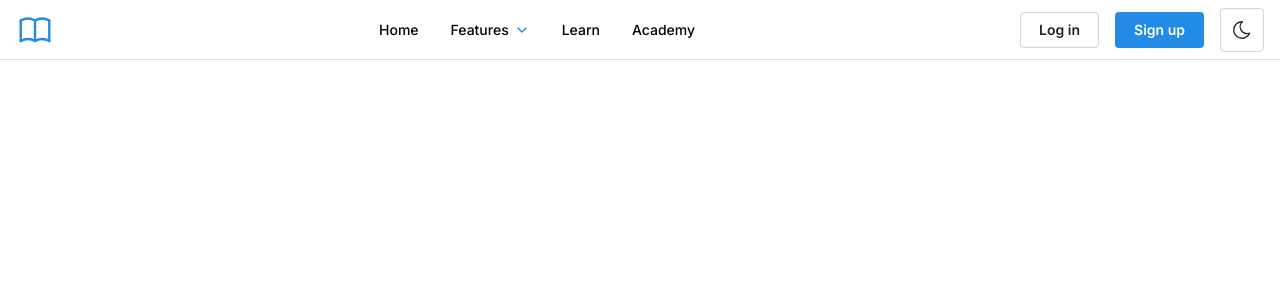
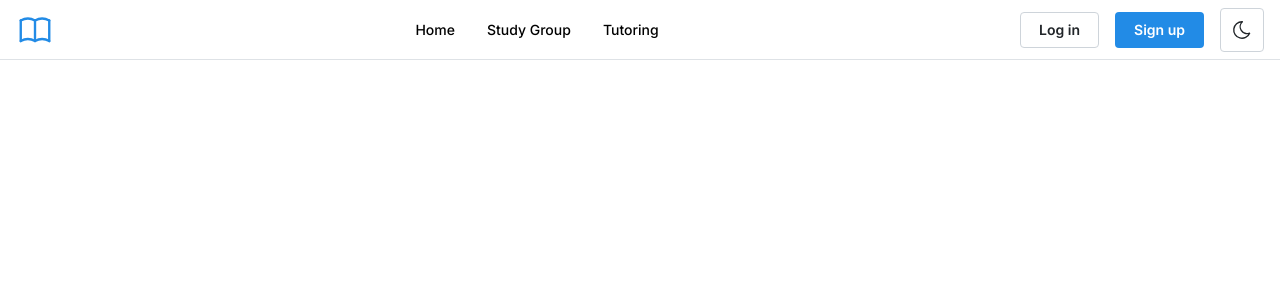
Before and after one commit to t2minht/studor, a Next.js app: page /studor/newstudygroupposting in a window 1280 px wide. Shown: the top 300 px of the page. Built offline with nearby package versions, Linux system fonts and the light colour scheme.

Commit message:
Fixed navbar to only have needed pages

```diff
--- a/app/ui/navbar.jsx
+++ b/app/ui/navbar.jsx
@@ -21,72 +21,16 @@ import {
 } from '@mantine/core';
 import { useDisclosure } from '@mantine/hooks';
 import {
-  IconNotification,
-  IconCode,
   IconBook,
-  IconChartPie3,
-  IconFingerprint,
-  IconCoin,
   IconChevronDown
 } from '@tabler/icons-react';
 import classes from './navbar.module.css';
 import LightOrDarkMode from './lightordarkmode';
 
-const mockdata = [
-  {
-    icon: IconCode,
-    title: 'Open source',
-    description: 'This Pokémon’s cry is very loud and distracting',
-  },
-  {
-    icon: IconCoin,
-    title: 'Free for everyone',
-    description: 'The fluid of Smeargle’s tail secretions changes',
-  },
-  {
-    icon: IconBook,
-    title: 'Documentation',
-    description: 'Yanma is capable of seeing 360 degrees without',
-  },
-  {
-    icon: IconFingerprint,
-    title: 'Security',
-    description: 'The shell’s rounded shape and the grooves on its.',
-  },
-  {
-    icon: IconChartPie3,
-    title: 'Analytics',
-    description: 'This Pokémon uses its flying ability to quickly chase',
-  },
-  {
-    icon: IconNotification,
-    title: 'Notifications',
-    description: 'Combusken battles with the intensely hot flames it spews',
-  },
-];
-
 export default function Navbar() {
   const [drawerOpened, { toggle: toggleDrawer, close: closeDrawer }] = useDisclosure(false);
   const [linksOpened, { toggle: toggleLinks }] = useDisclosure(false);
   const theme = useMantineTheme();
-
-  const links = mockdata.map((item) => (
-    <UnstyledButton className={classes.subLink} key={item.title}>
-      <Group wrap="nowrap" align="flex-start">
-        <ThemeIcon size={34} variant="default" radius="md">
-          <item.icon style={{ width: rem(22), height: rem(22) }} color={theme.colors.blue[6]} />
-        </ThemeIcon>
-        <div>
-          <Text size="sm" fw={500}>
-            {item.title}
-          </Text>
-          <Text size="xs" c="dimmed">
-            {item.description}
-          </Text>
-        </div>
-      </Group>
-    </UnstyledButton>
-  ));
 
   return (
     <Box pb={120}>
@@ -99,58 +43,14 @@ export default function Navbar() {
         />
 
           <Group h="100%" gap={0} visibleFrom="sm">
-            <a href="#" className={classes.link}>
+            <a href="/studor" className={classes.link}>
               Home
             </a>
-            <HoverCard width={600} position="bottom" radius="md" shadow="md" withinPortal>
-              <HoverCard.Target>
-                <a href="#" className={classes.link}>
-                  <Center inline>
-                    <Box component="span" mr={5}>
-                      Features
-                    </Box>
-                    <IconChevronDown
-                      style={{ width: rem(16), height: rem(16) }}
-                      color={theme.colors.blue[6]}
-                    />
-                  </Center>
-                </a>
-              </HoverCard.Target>
-
-              <HoverCard.Dropdown style={{ overflow: 'hidden' }}>
-                <Group justify="space-between" px="md">
-                  <Text fw={500}>Features</Text>
-                  <Anchor href="#" fz="xs">
-                    View all
-                  </Anchor>
-                </Group>
-
-                <Divider my="sm" />
-
-                <SimpleGrid cols={2} spacing={0}>
-                  {links}
-                </SimpleGrid>
-
-                <div className={classes.dropdownFooter}>
-                  <Group justify="space-between">
-                    <div>
-                      <Text fw={500} fz="sm">
-                        Get started
-                      </Text>
-                      <Text size="xs" c="dimmed">
-                        Their food sources have decreased, and their numbers
-                      </Text>
-                    </div>
-                    <Button variant="default">Get started</Button>
-                  </Group>
-                </div>
-              </HoverCard.Dropdown>
-            </HoverCard>
-            <a href="#" className={classes.link}>
-              Learn
+            <a href="/studor/studygroup" className={classes.link}>
+              Study Group
             </a>
-            <a href="#" className={classes.link}>
-              Academy
+            <a href="/studor/tutoring" className={classes.link}>
+              Tutoring
             </a>
           </Group>
 
@@ -179,23 +79,11 @@ export default function Navbar() {
           <a href="#" className={classes.link}>
             Home
           </a>
-          <UnstyledButton className={classes.link} onClick={toggleLinks}>
-            <Center inline>
-              <Box component="span" mr={5}>
-                Features
-              </Box>
-              <IconChevronDown
-                style={{ width: rem(16), height: rem(16) }}
-                color={theme.colors.blue[6]}
-              />
-            </Center>
-          </UnstyledButton>
-          <Collapse in={linksOpened}>{links}</Collapse>
           <a href="#" className={classes.link}>
-            Learn
+            Study Group
           </a>
           <a href="#" className={classes.link}>
-            Academy
+            Tutoring
           </a>
 
           <Divider my="sm" />
```
Also changed, not shown: app/studor/tutoring/page.jsx (renamed from app/studor/tutor/page.jsx).
